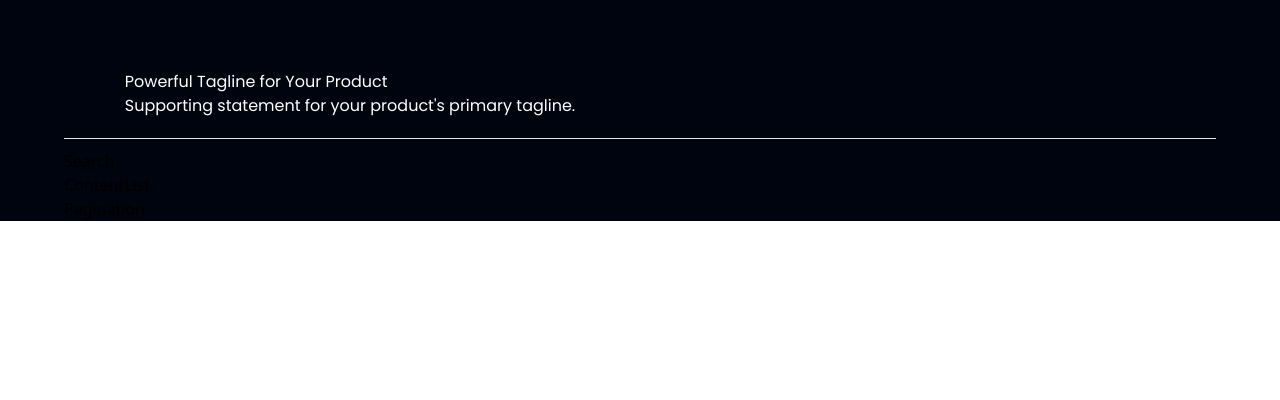
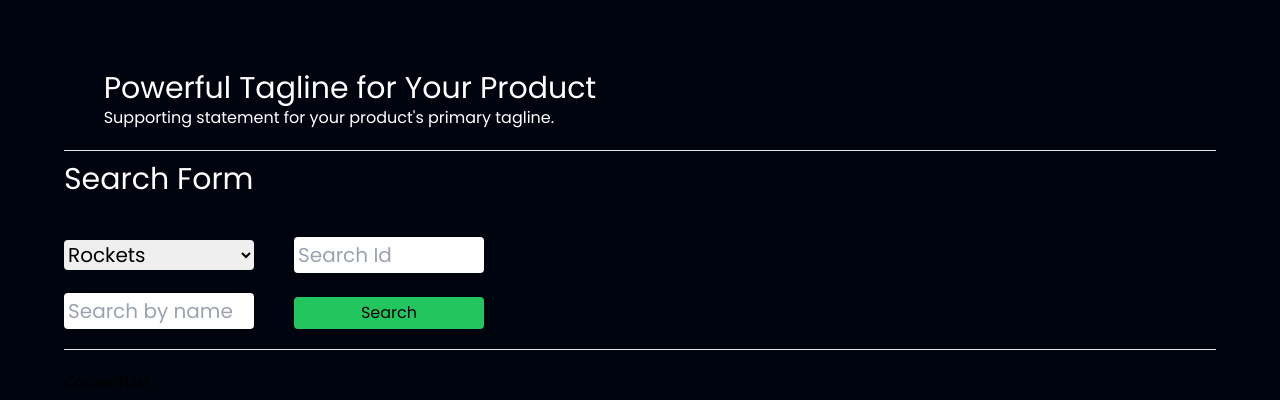
Before and after one commit to VishwasTamta/Vishwas-Tamta---Frontend-Developer, a React (Vite) app: page / in a window 1280 px wide. Shown: the part 131-531 px from the top of the page. Built offline with nearby package versions, Linux system fonts and the light colour scheme; no server answers.

Commit message:
added search fields

```diff
--- a/src/components/Banner.tsx
+++ b/src/components/Banner.tsx
@@ -34,8 +34,13 @@ const Banner = () => {
       <hr className="mt-[10px] mb-[10px]" />
       <div className="w-full sm:flex justify-center ">
         <div className="font-poppins text-white mr-20 sm:pt-[100px] mb-[10px]">
-          <h2>Powerful Tagline for Your Product</h2>
-          <h3>Supporting statement for your product's primary tagline.</h3>
+          <h2 className="text-3xl">Powerful Tagline for Your Product</h2>
+          <h3
+            className="text-base
+          "
+          >
+            Supporting statement for your product's primary tagline.
+          </h3>
         </div>
         <div className=" overflow-hidden max-w[500px]">
           <div
--- a/src/components/Search.tsx
+++ b/src/components/Search.tsx
@@ -1,7 +1,38 @@
 import React from "react";
 
 const Search = () => {
-  return <div>Search</div>;
+  return (
+    <div className="max-md:flex flex-col items-center">
+      <div>
+        <h1 className="font-poppins text-3xl text-white max-sm:flex">
+          Search Form
+        </h1>
+      </div>
+      <div className=" mt-5 max-sm:flex flex-col items-center">
+        <select className=" rounded w-[190px] font-poppins text-xl">
+          <option>Rockets</option>
+          <option>Capsules</option>
+        </select>
+        <input
+          type={"search"}
+          placeholder="Search Id"
+          className="mt-5 p-1 sm:ml-10 font-poppins rounded text-xl w-[190px]"
+        />
+      </div>
+      <div className="items-center max-sm:flex flex-col">
+        <input
+          type={"search"}
+          placeholder="Search by name"
+          className="sm:mr-10 p-1 font-poppins text-xl w-[190px] rounded mt-5"
+        />
+
+        <button className="mt-5 font-poppins bg-green-500 rounded p-1 w-[190px]">
+          Search
+        </button>
+      </div>
+      <hr className="mt-5 mb-5" />
+    </div>
+  );
 };
 
 export default Search;
```
